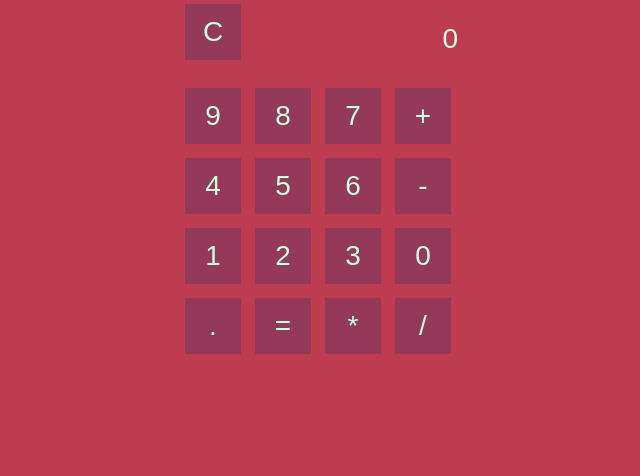
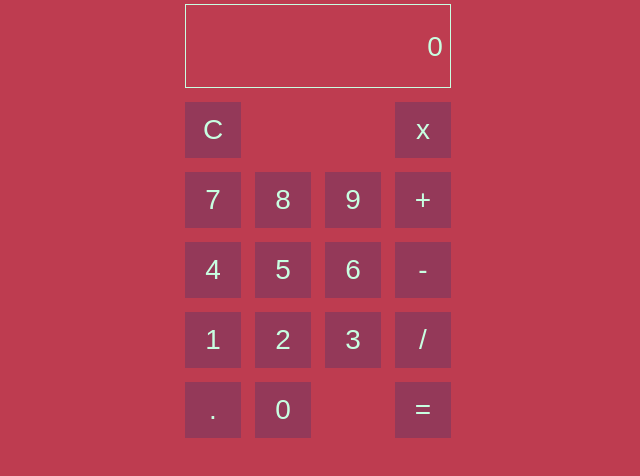
Before and after one commit to maclanzallamas/payvision-calculator, a website: page src/index.html in a window 1280 px wide. Shown: the part 136-612 px from the top of the page, without its empty margins (322-962 px from the left). Drawn offline with Linux system fonts and the light colour scheme.

Commit message:
Improve UI. Change button order, put hover and create box for display

```diff
--- a/src/index.html
+++ b/src/index.html
@@ -7,13 +7,16 @@
   <body>
     <h2>Payvision Calculator</h2>
     <div id="calculator" class="calculator">
-      <button id="clear" class="clear">C</button>
-
       <div id="viewer" class="viewer">0</div>
 
+      <button id="clear" class="clear">C</button>
+      <span class="emptyBlock"></span>
+      <span class="emptyBlock"></span>
+      <button data-ops="multiply" class="ops">x</button>
+
+      <button id="btn" class="num" data-num="7">7</button>
+      <button id="btn" class="num" data-num="8">8</button>
       <button id="btn" class="num" data-num="9">9</button>
-      <button id="btn" class="num" data-num="8">8</button>
-      <button id="btn" class="num" data-num="7">7</button>
       <button data-ops="plus" class="ops">+</button>
 
       <button id="btn" class="num" data-num="4">4</button>
@@ -24,12 +27,14 @@
       <button id="btn" class="num" data-num="1">1</button>
       <button id="btn" class="num" data-num="2">2</button>
       <button id="btn" class="num" data-num="3">3</button>
+      <button data-ops="divide" class="ops">/</button>
 
+
+      <button id="btn" class="num" data-num=".">.</button>
       <button id="btn" class="num" data-num="0">0</button>
-      <button id="btn" class="num" data-num=".">.</button>
+      <span class="emptyBlock"></span>
       <button id="equals" class="equals" data-result="">=</button>
-      <button data-ops="multiply" class="ops">*</button>
-      <button data-ops="divide" class="ops">/</button>
+
     </div>
     <script src="index.js"></script>
   </body>
--- a/src/styles.css
+++ b/src/styles.css
@@ -46,8 +46,13 @@ h2 {
   text-align: right;
   text-overflow: ellipsis;
   overflow: hidden;
-  width: 7.5em;
+  width: 9.5em;
   height: 3em;
+  border-style: solid;
+  border-width: thin;
+  margin: 0.25em;
+  padding: 0 0.45rem;
+  box-sizing: border-box;
 }
 
 button {
@@ -62,3 +67,14 @@ button {
   height: 2em;
   transition: all 0.5s;
 }
+
+button:hover {
+  background: rgba(42, 50, 113, 0.8);
+}
+
+.emptyBlock {
+  margin: 0.25em;
+  width: 2em;
+  height: 2em;
+  float: left;
+}
```
Also changed, not shown: readme.md.
